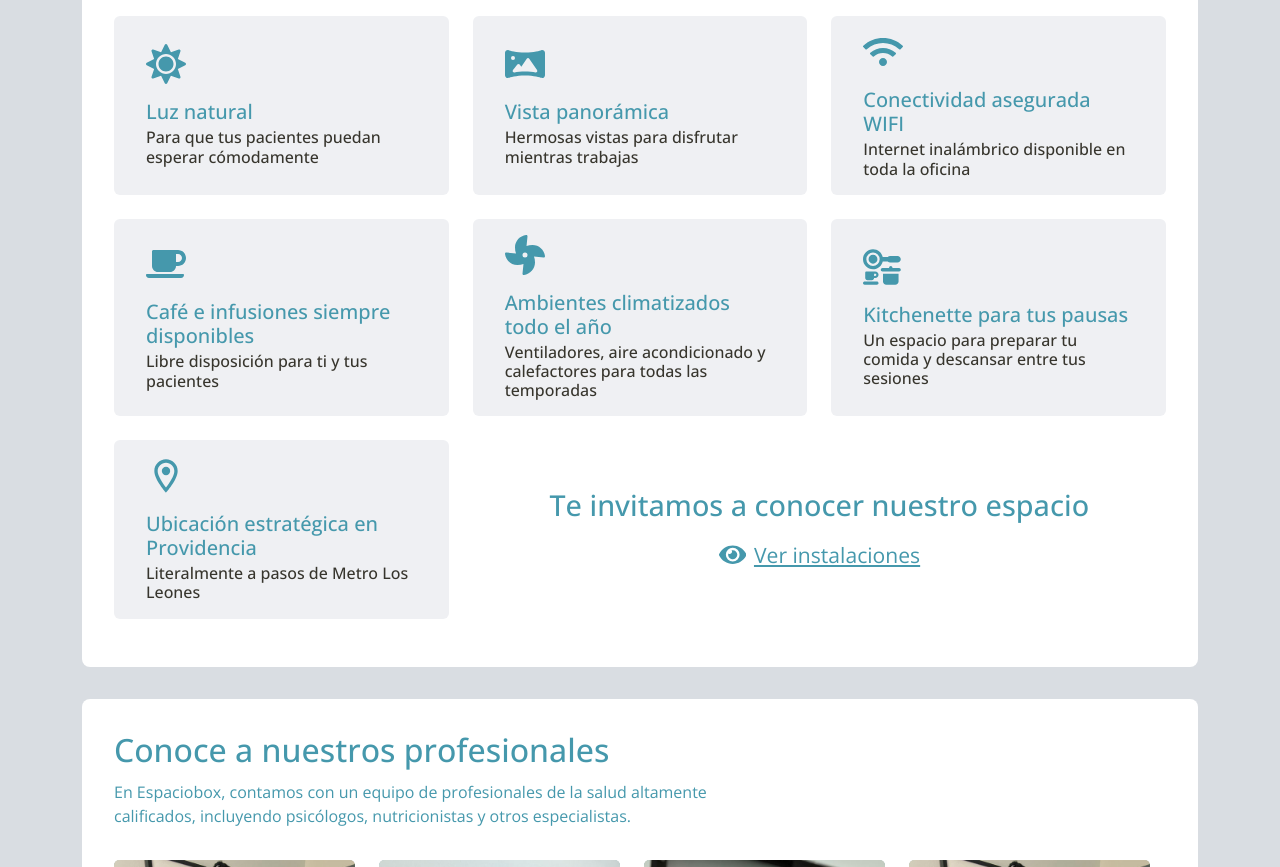
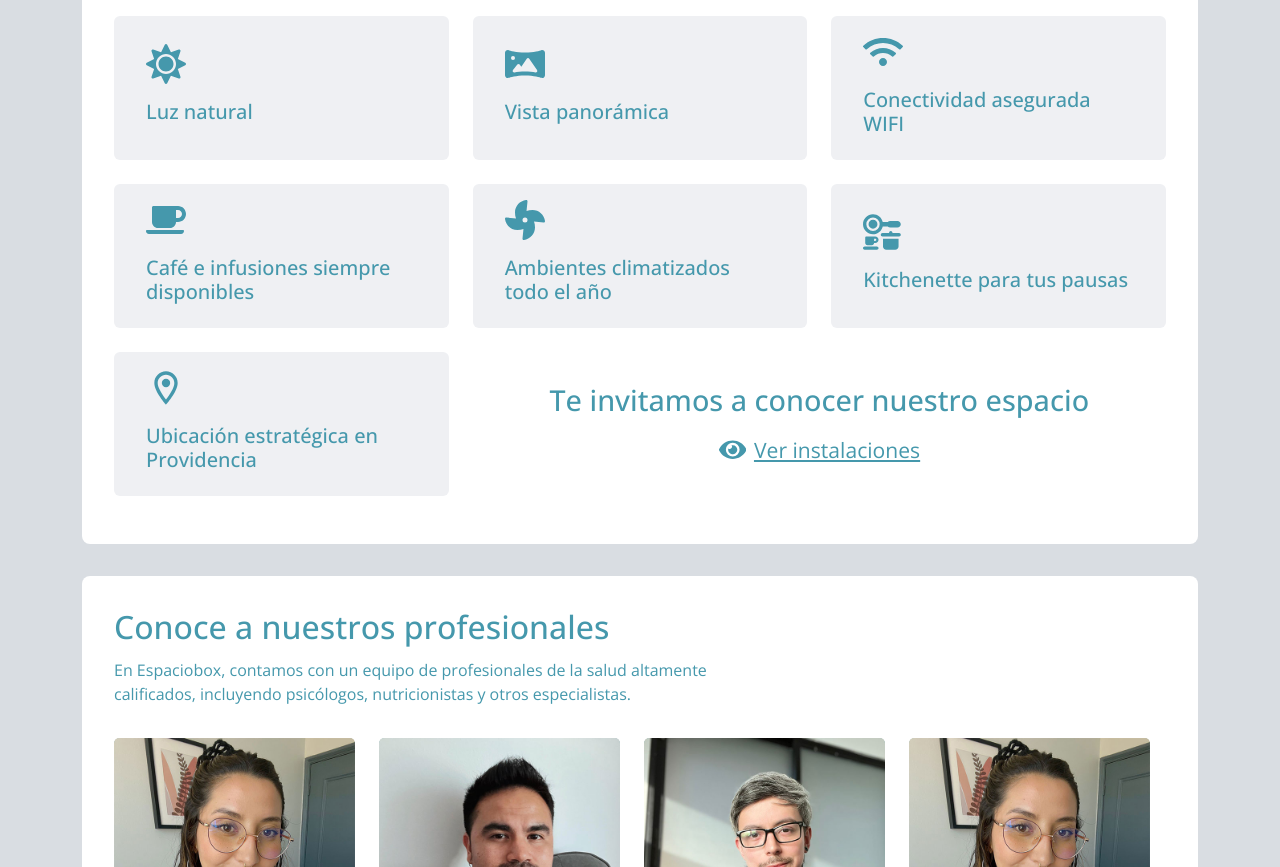
Before and after one commit to ssalinascalibar/espacio-box-noLogin, a React (Vite) app: page / in a window 1280 px wide. Shown: the part 1767-2634 px from the top of the page. Built offline with nearby package versions, Linux system fonts and the light colour scheme.

Commit message:
remove description from iconData array in VideoSection.jsx

```diff
--- a/src/features/home/VideoSection.jsx
+++ b/src/features/home/VideoSection.jsx
@@ -113,9 +113,6 @@ export default function VideoSection() {
                   <Card.Body className="d-flex flex-column justify-content-center">
                     <div className="mb-3">{card.icon}</div>
                     <Card.Title>{card.title}</Card.Title>
-                    <Card.Subtitle className="card-subtitle">
-                      {card.description}
-                    </Card.Subtitle>
                   </Card.Body>
                 </Card>
               </Col>
```
